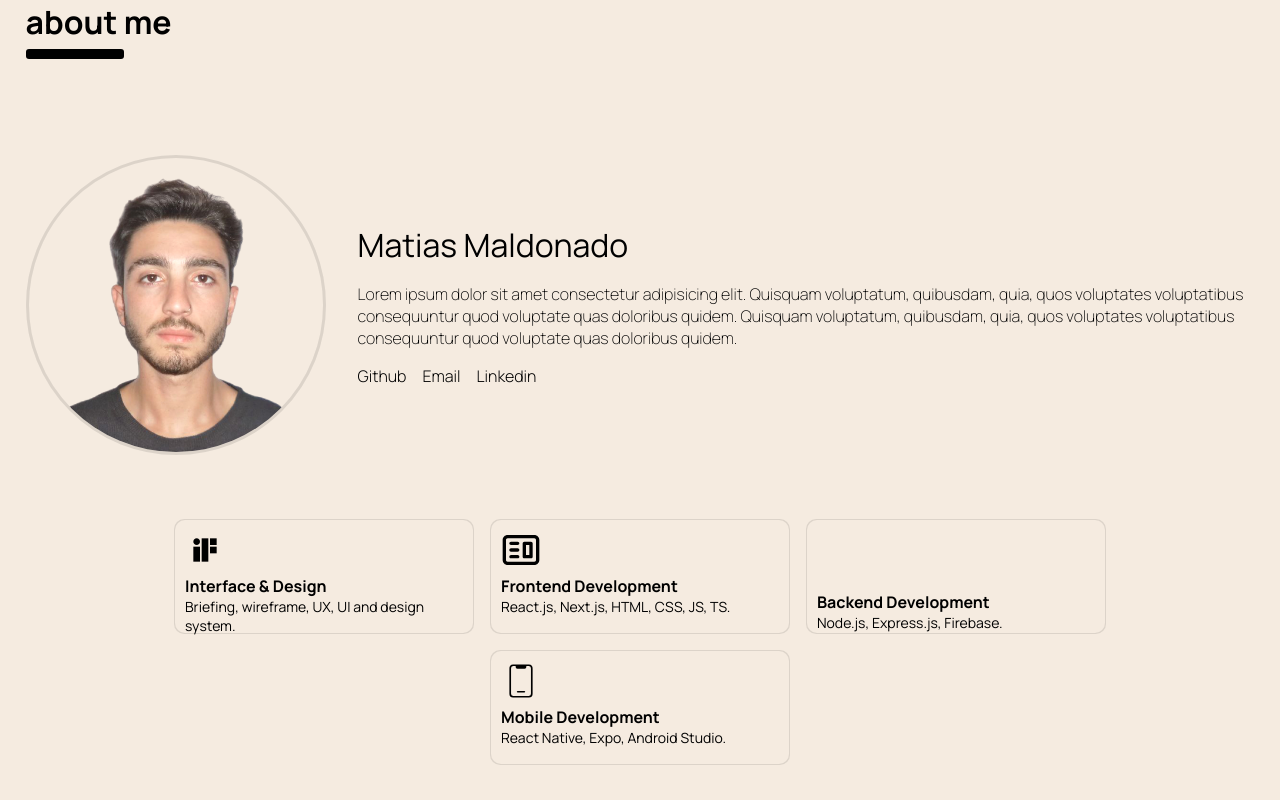
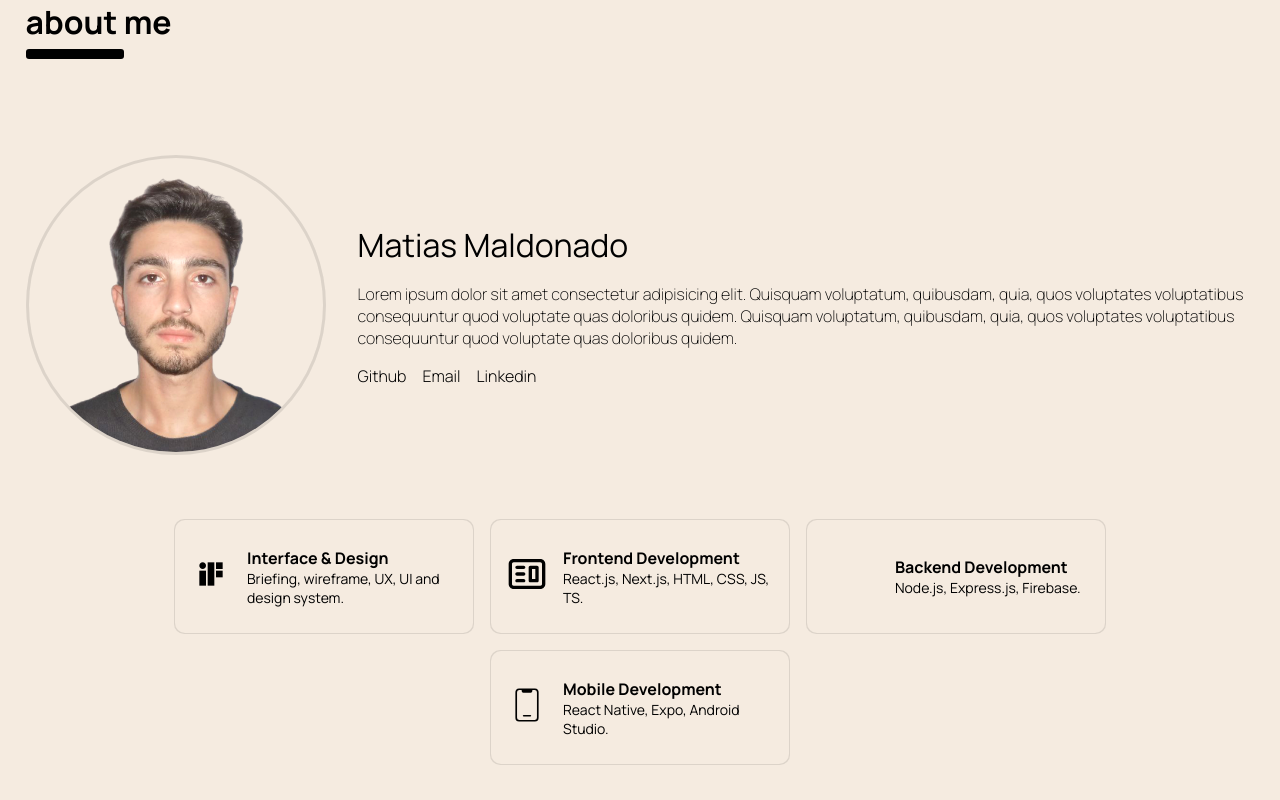
Before and after one commit to maldonadomatias/portfolio, a React (Vite) app: page / in a window 1280 px wide. Shown: the part 800-1600 px from the top of the page. Built offline with nearby package versions, Linux system fonts and the light colour scheme; some icons are missing.

Commit message:
Fix card about me display

```diff
--- a/src/components/views/AboutMe/CardsHover.tsx
+++ b/src/components/views/AboutMe/CardsHover.tsx
@@ -15,7 +15,6 @@ const Card = styled.div`
   padding: 1rem;
   width: 24%;
   min-width: 300px;
-
 
   &:hover::before {
     opacity: 1;
@@ -65,10 +64,11 @@ const Content = styled.div`
   background-color: var(--background-color);
   border-radius: inherit;
   display: flex;
-  flex-direction: column;
+  gap: 1rem;
+  align-items: center;
   flex-grow: 1;
   inset: 1px;
-  padding: 10px;
+  padding: 0.5rem 1rem;
   position: absolute;
   z-index: 2;
 `;
@@ -80,7 +80,6 @@ const CardContainer = styled.div`
   width: 100%;
   flex-wrap: wrap;
   gap: 1rem;
-  height: 100%;
 
   &:hover > ${Card}::after {
     opacity: 1;
```
